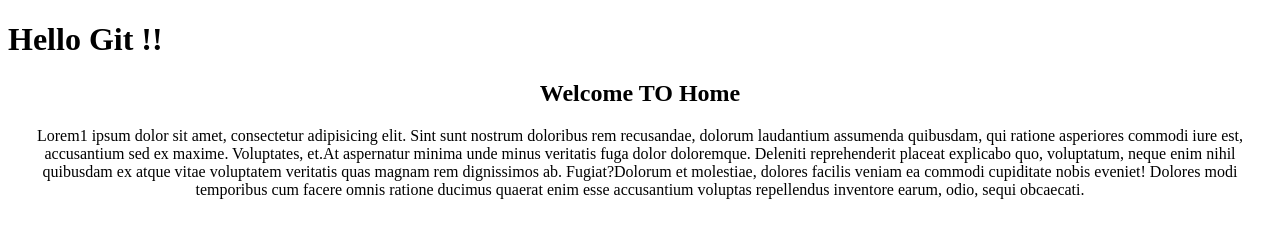
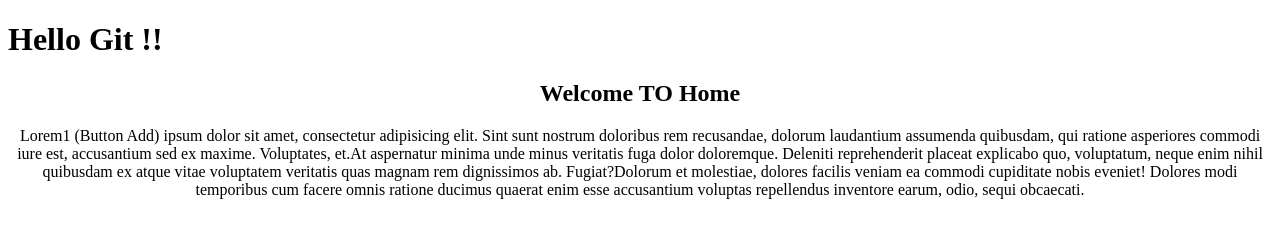
Before and after one commit to nikunjpatel5289/WorkingGit, a plain HTML site: page index.html in a window 1280 px wide. Drawn offline with Linux system fonts and the light colour scheme.

Commit message:
Update index.html

```diff
--- a/index.html
+++ b/index.html
@@ -9,7 +9,7 @@
     <h1>Hello Git !!</h1>
     <center>
         <h2>Welcome TO Home</h2>
-        <p><span>Lorem1 ipsum dolor sit amet, consectetur adipisicing elit. Sint sunt nostrum doloribus rem recusandae, dolorum laudantium assumenda quibusdam, qui ratione asperiores commodi iure est, accusantium sed ex maxime. Voluptates, et.</span><span>At aspernatur minima unde minus veritatis fuga dolor doloremque. Deleniti reprehenderit placeat explicabo quo, voluptatum, neque enim nihil quibusdam ex atque vitae voluptatem veritatis quas magnam rem dignissimos ab. Fugiat?</span><span>Dolorum et molestiae, dolores facilis veniam ea commodi cupiditate nobis eveniet! Dolores modi temporibus cum facere omnis ratione ducimus quaerat enim esse accusantium voluptas repellendus inventore earum, odio, sequi obcaecati.</span></p>
+        <p><span>Lorem1 (Button Add) ipsum dolor sit amet, consectetur adipisicing elit. Sint sunt nostrum doloribus rem recusandae, dolorum laudantium assumenda quibusdam, qui ratione asperiores commodi iure est, accusantium sed ex maxime. Voluptates, et.</span><span>At aspernatur minima unde minus veritatis fuga dolor doloremque. Deleniti reprehenderit placeat explicabo quo, voluptatum, neque enim nihil quibusdam ex atque vitae voluptatem veritatis quas magnam rem dignissimos ab. Fugiat?</span><span>Dolorum et molestiae, dolores facilis veniam ea commodi cupiditate nobis eveniet! Dolores modi temporibus cum facere omnis ratione ducimus quaerat enim esse accusantium voluptas repellendus inventore earum, odio, sequi obcaecati.</span></p>
     </center>
 </body>
 </html>
```
